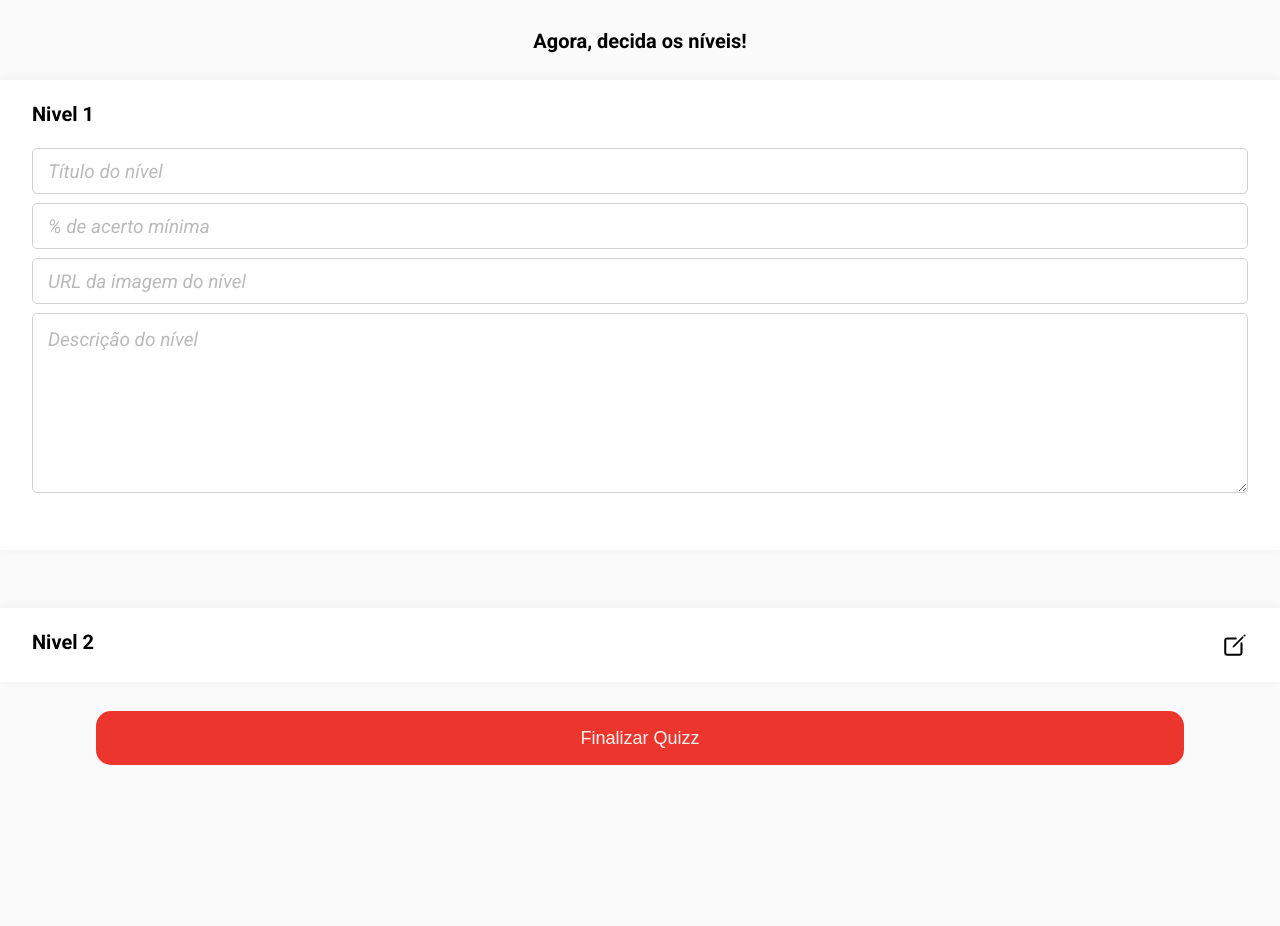
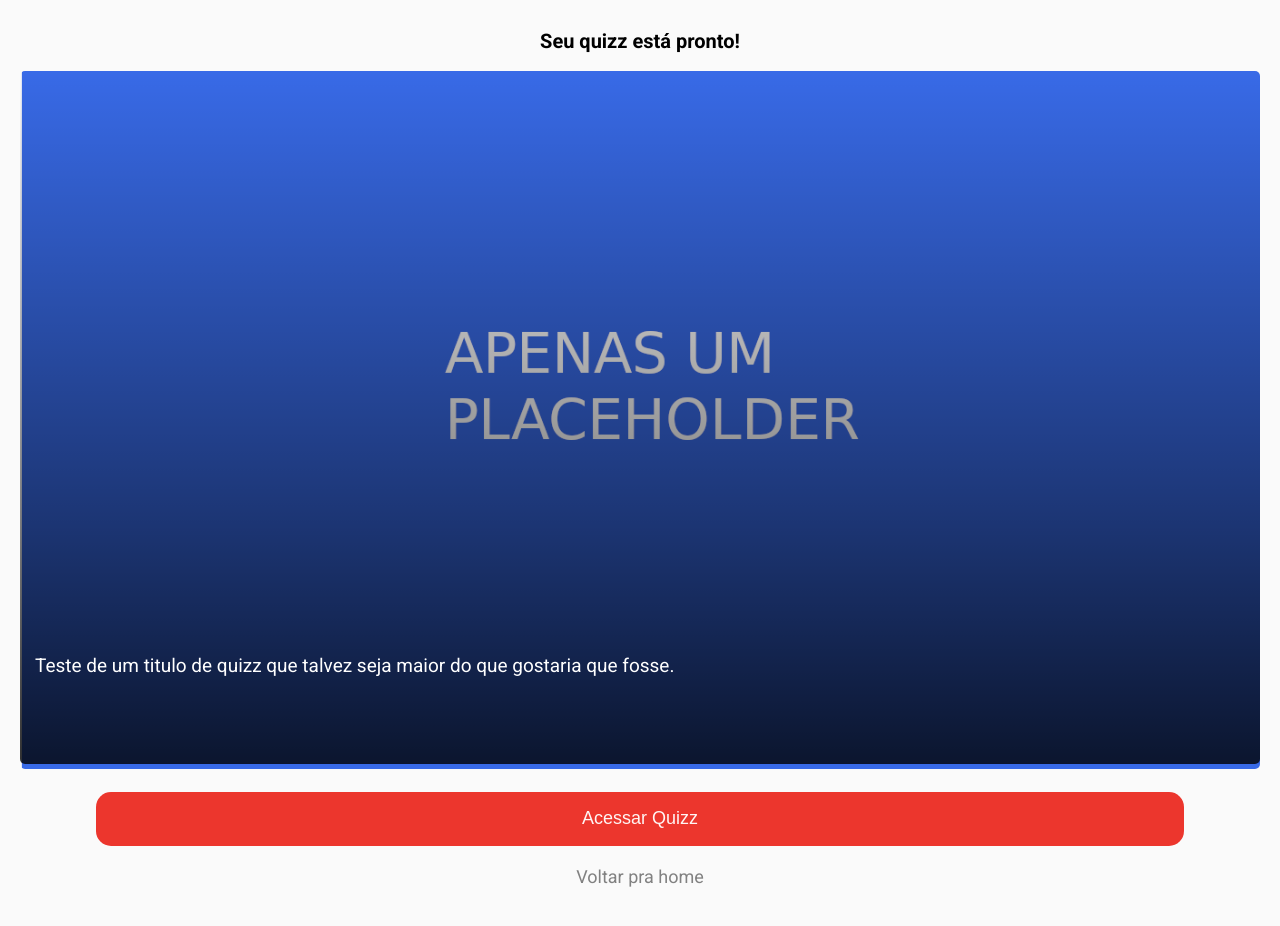
Before and after one commit to encarnacao/projeto6_buzzquizz, a plain HTML site: page criarQuizz.html in a window 1280 px wide. Shown: the part 78-1004 px from the top of the page. Before the commit the page ends 883 px from the top, so only its background shows below. Drawn offline with nearby package versions, Linux system fonts and the light colour scheme.

Commit message:
Layout da tela de criação de quizz finalizada, sem javascript

```diff
--- a/assets/css/style.css
+++ b/assets/css/style.css
@@ -50,6 +50,50 @@ button {
     cursor: pointer;
 }
 
+.quizz-image{
+    position: relative;
+    margin: 20px;
+    border-radius: 5px;
+}
+
+.quizz-image:after{
+    /*Copiei de um exemplo na internet e torci pra dar certo*/
+    content: '';
+    position: absolute;
+    top: 0;
+    left: 0;
+    width: 100%;
+    height: 99%;
+    /*Por motivos desconhecidos pra mim até então, se usar height: 100% ultrapassa a imagem*/
+    background: linear-gradient(180deg, rgba(255,255,255,0) 0%, rgba(0,0,0,0.5) 65.62%, rgba(0,0,0,0.8) 100%);
+    border-radius: 5px;
+}
+
+.quizz-image img{
+    width: 100%;
+    height: 100%;
+    /*Força o aspect ratio da imagem pra manter ela em paisagem*/
+    aspect-ratio: 16/9;
+    border-radius: 5px;
+}
+
+.quizz-image .titulo-quizz{
+    position: absolute;
+    color: #fff;
+    width: 100%;
+    height: 30%;
+    bottom: 0;
+    left: 0;
+    display: flex;
+    padding: 15px;
+    font-size: 19px;
+    text-align: center;
+    line-height: 22px;
+    align-items: center;
+    /*z-index para ficar por cima do gradiente, manter abaixo do z-index do header*/
+    z-index: 1;
+}
+
 .hidden {
     display: none;
 }
--- a/assets/css/styleCQ.css
+++ b/assets/css/styleCQ.css
@@ -86,3 +86,13 @@ section h1{
 .hide-icon ion-icon{
     display: none;
 }
+
+.voltar{
+    font-size: 18px;
+    color: #818181;
+    height: 44px;
+    display:flex;
+    align-items: center;
+    justify-content: center;
+    margin-top: 9px;
+}
--- a/criarQuizz.html
+++ b/criarQuizz.html
@@ -109,7 +109,7 @@
             </div>
         </div>
 
-        <div class="niveis">
+        <div class="niveis hidden">
             <div class="input-container">
                 <h1>Agora, decida os níveis!</h1>
                 <div class="nivel">
@@ -140,9 +140,16 @@
             </div>
         </div>
 
-        <div class="quizz-pronto hidden">
+        <div class="quizz-pronto ">
             <div class="input-container">
                 <h1>Seu quizz está pronto!</h1>
+                <div class="quizz-image">
+                    <div class="overlay"></div>
+                    <img src="/assets/images/placeholder.png">
+                    <div class="titulo-quizz">
+                        Teste de um titulo de quizz que talvez seja maior do que gostaria que fosse.
+                    </div>
+                </div>
                 <button>Acessar Quizz</button>
                 <div class="voltar">Voltar pra home</div>
             </div>
```
Also changed, not shown: assets/images/placeholder.png (added).
